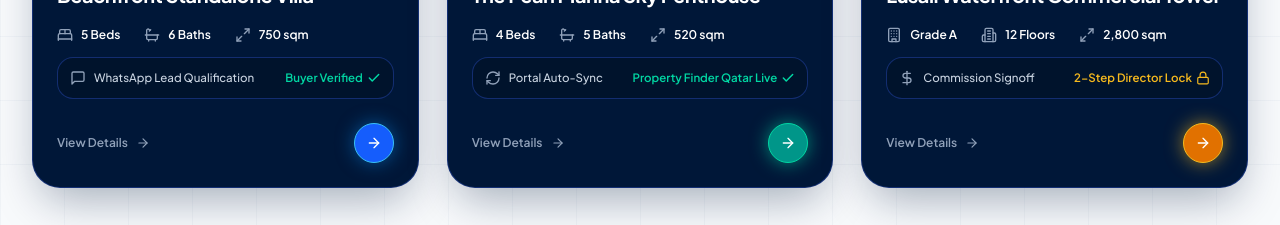
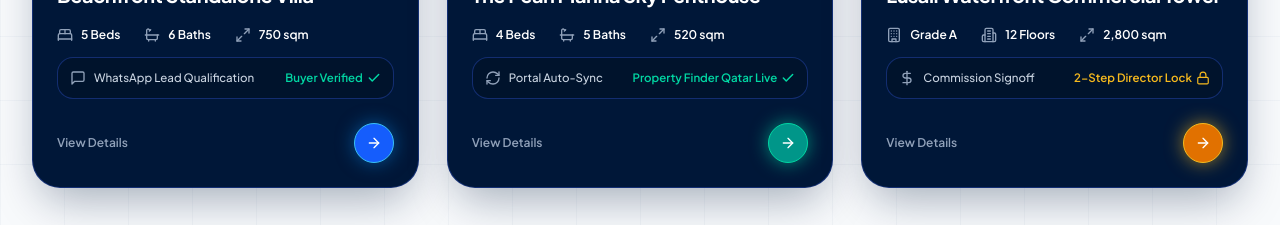
Before and after one commit to mwaqarkt/aqarqore-landing-page, a React (Vite) app: page / in a window 1280 px wide. Shown: the part 1740-1965 px from the top of the page. Built offline with nearby package versions, Linux system fonts and the light colour scheme.

Commit message:
fix: remove arrow icon from View Details link in property showcase cards

```diff
--- a/src/App.jsx
+++ b/src/App.jsx
@@ -925,10 +925,9 @@ export default function App() {
                     <div className="pt-2 flex items-center justify-between">
                       <a
                         href="#pricing"
-                        className="text-xs font-semibold text-slate-400 group-hover:text-white transition-colors flex items-center gap-2"
+                        className="text-xs font-semibold text-slate-400 group-hover:text-white transition-colors flex items-center"
                       >
                         <span>{isRtl ? 'عرض التفاصيل' : 'View Details'}</span>
-                        <ArrowRight className="w-3.5 h-3.5 text-slate-400 group-hover:translate-x-1 group-hover:text-[#39BFF5] transition-all" />
                       </a>
 
                       <div className={`w-10 h-10 rounded-full border flex items-center justify-center text-white ${buttonStyle} group-hover:scale-108 transition-transform`}>
```
